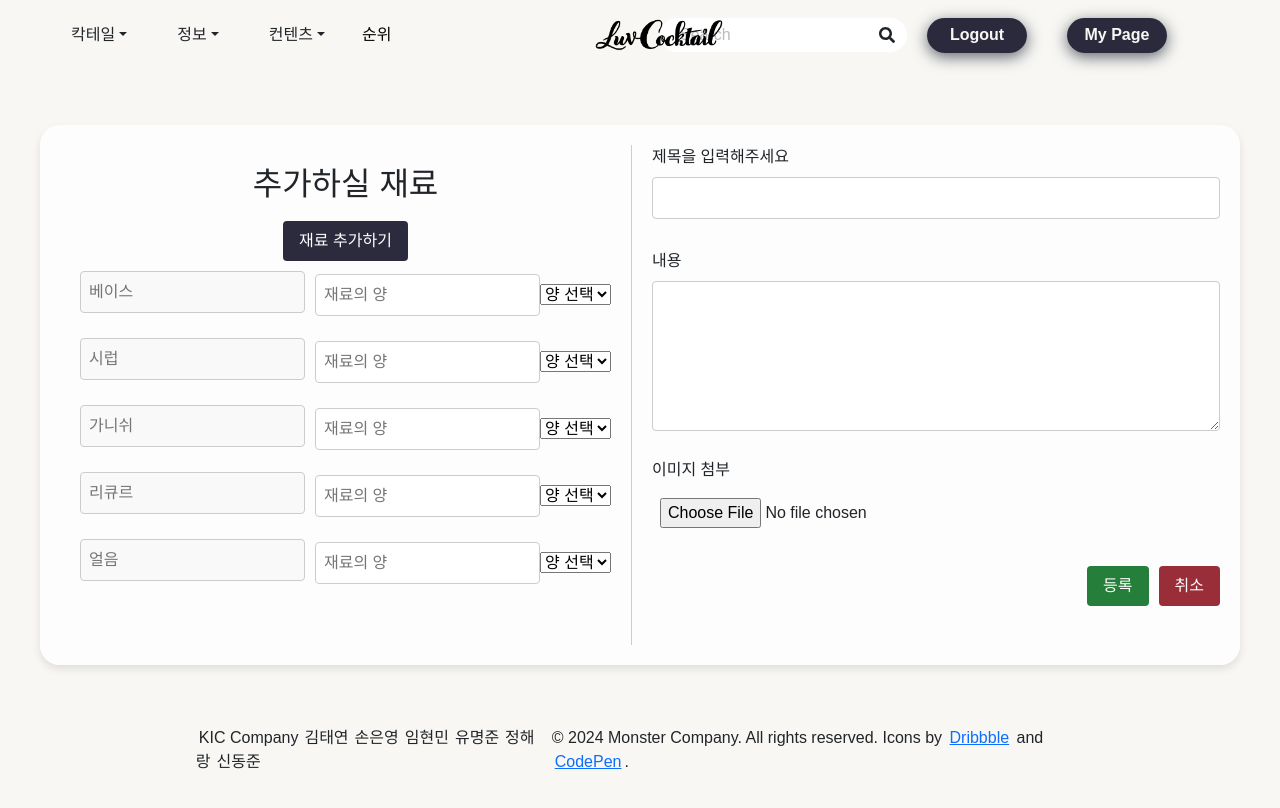
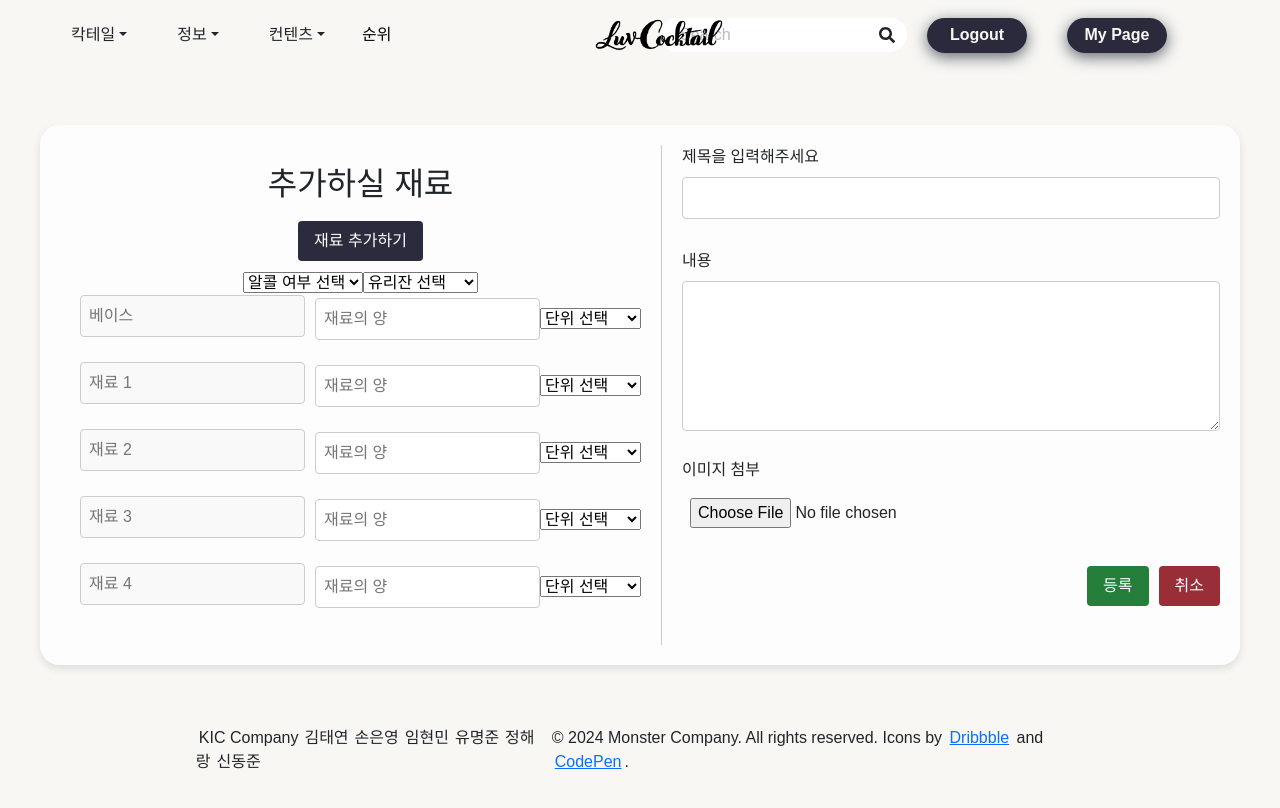
Before and after one commit to KICMonster/frontend-monster, a React (Vite) app in the folder front/: page /mycocktail in a window 1280 px wide. Shown: the top 808 px of the page. Built offline with nearby package versions, Linux system fonts and the light colour scheme; sample sign-in values are in the browser's storage; the HTML template or start-up script is replaced by a standard one; a web font is replaced by a local one.

Commit message:
main css +기가등등 fix

```diff
--- a/front/src/pages/cocktail/CustomCocktail.jsx
+++ b/front/src/pages/cocktail/CustomCocktail.jsx
@@ -15,7 +15,7 @@ function CustomCocktail() {
 
   const fetchAllCocktails = async () => {
     try {
-      const endpoint = 'https://localhost:9092/customCocktails';
+      const endpoint = 'https://localhost:9092/api/custom';
       const response = await fetch(endpoint);
       const data = await response.json();
       const shuffledData = shuffleArray(data);
@@ -117,7 +117,7 @@ function CustomCocktail() {
       </div>
       <div className="container" style={{ gridTemplateColumns: 'repeat(5, 1fr)' }}>
         {currentItems.map(cocktail => (
-          <Link key={cocktail.customNm} to={`/customcocktail/${cocktail.customNm}`} className="cocktail-link">
+         <Link key={cocktail.cocktailId} to={`/customcocktail/${cocktail.cocktailId}`} className="cocktail-link">
             <div className="cocktail-item">
               <div className="image-box">
                 <img src={cocktail.imageUrl || 'default-image-url.jpg'} alt={cocktail.name} className="cocktail-image" />
--- a/front/src/pages/cocktail/CustomCocktailDetail.jsx
+++ b/front/src/pages/cocktail/CustomCocktailDetail.jsx
@@ -3,7 +3,7 @@ import { useParams } from "react-router-dom";
 import BasicLayout from "../../layouts/BasicLayout";
 
 function CustomCocktailDetail() {
-  const { customNm } = useParams();
+  const { cocktailId } = useParams();
   const [cocktail, setCocktail] = useState(null);
   const [error, setError] = useState(null);
   const [recommendation, setRecommendation] = useState(0);
@@ -11,7 +11,7 @@ function CustomCocktailDetail() {
 
   const fetchCocktailDetail = async () => {
     try {
-      const cocktailEndpoint = `https://localhost:9092/customCocktails/search/?name=${customNm}`;
+      const cocktailEndpoint = `https://localhost:9092/api/custom/${cocktailId}`;
       const cocktailResponse = await fetch(cocktailEndpoint);
       const cocktailData = await cocktailResponse.json();
       setCocktail(cocktailData);
@@ -23,7 +23,7 @@ function CustomCocktailDetail() {
 
   useEffect(() => {
     fetchCocktailDetail();
-  }, [customNm]);
+  }, [cocktailId]);
 
   // 추천 기능
   const handleRecommendation = () => {
--- a/front/src/pages/contents/MyCocktail.jsx
+++ b/front/src/pages/contents/MyCocktail.jsx
@@ -21,7 +21,9 @@ function MyCocktail() {
   const [selectedFile, setSelectedFile] = useState(null);
   const [title, setTitle] = useState(""); // 제목 상태
   const [description, setDescription] = useState(""); // 설명 상태
-  const [ingredients, setIngredients] = useState([ // 재료 상태
+  const [isAlcoholic, setIsAlcoholic] = useState(""); // 알콜 여부 상태
+  const [glassType, setGlassType] = useState(""); // 유리잔 타입 상태
+  const [ingredients, setIngredients] = useState([
     { id: 1, name: "", amount: "", volume: "" },
     { id: 2, name: "", amount: "", volume: "" },
     { id: 3, name: "", amount: "", volume: "" },
@@ -30,7 +32,7 @@ function MyCocktail() {
   ]);
 
   const [error, setError] = useState(null);
-  const placeholders = ["베이스", "시럽", "가니쉬", "리큐르", "얼음"]; // 재료 플레이스홀더
+  const placeholders = ["베이스", "재료 1", "재료 2", "재료 3", "재료 4"]; // 재료 플레이스홀더
 
 
   // 입력 필드 값이 변경될 때 실행되는 함수
@@ -49,7 +51,7 @@ function MyCocktail() {
       setIngredients(prevIngredients => {
         const hasEmptyOrNullValues = prevIngredients.some(ingredient => !ingredient.name || !ingredient.amount);
         if (hasEmptyOrNullValues) {
-          alert("남은 빈 재료들을 채워주세요! ㅠㅠ.");
+          alert("빈 재료들을 채워주세요!");
           return prevIngredients;
         }
         return [
@@ -68,12 +70,12 @@ function MyCocktail() {
     // 재료 유효성 검사 및 값 변경 여부 확인
 
     if (ingredients.every(ingredient => !ingredient.name.trim() || !ingredient.amount.trim())) {
-      alert("모든 재료의 이름과 양을 입력하세요.");
+      alert("최소 4개의 재료의 이름과 양을 입력하세요.");
       return;
     }
 
-    // 입력 필드 유효성 검사
-    if (!title || !description) {
+    // 입력 필드 유효성 검사 : 제목, 설명, 이미지
+    if (!title || !description || !selectedFile) {
       alert("입력 필드를 모두 채워주세요.");
       return;
     }
@@ -88,13 +90,64 @@ function MyCocktail() {
       // 빈 값이나 널 값이 포함된 요소를 제거
       const filteredIngredients = ingredients.filter(ingredient => ingredient.name.trim() !== "" && ingredient.amount.trim() !== "");
 
-      console.log("제목:", title, "내용:", description, "재료:", filteredIngredients, "로 폼을 제출합니다.");
+      console.log("제목:", title, "내용:", description, "재료:", filteredIngredients, "알콜 여부:", isAlcoholic, "유리잔 타입:", glassType, "로 폼을 제출합니다.");
       alert("등록되었습니다.");
     } catch (error) {
       console.error("오류 발생:", error);
       setError(error.message);
     }
+    if (selectedFile) {
+      const filteredIngredients = ingredients.filter(ingredient => ingredient.name.trim() !== "" && ingredient.amount.trim() !== "");
+      const formData = new FormData();
+      formData.append('name', title);
+      formData.append('image', selectedFile);  // 파일 데이터를 formData에 추가
+      formData.append('description', description);
+      // formData.append('ingredient1', ingredient1);
+      // formData.append('ingredient2', ingredient2);
+      // formData.append('ingredient3', ingredient3);
+      // formData.append('ingredient4', ingredient4);
+      // formData.append('ingredient5', ingredient5);
+      // formData.append('ingredient6', ingredient6);
+      // formData.append('ingredient7', ingredient7);
+      // formData.append('ingredient8', ingredient8);
+      // formData.append('ingredient9', ingredient9);
+      // formData.append('measure1', measure1);
+      // formData.append('measure2', measure2);
+      // formData.append('measure3', measure3);
+      // formData.append('measure4', measure4);
+      // formData.append('measure5', measure5);
+      // formData.append('measure6', measure6);
+      // formData.append('measure7', measure7);
+      // formData.append('measure8', measure8);
+      // formData.append('measure9', measure9);
+      filteredIngredients.forEach((ingredient, index) => {
+        formData.append(`ingredient${index + 1}`, ingredient.name);
+        formData.append(`measure${index + 1}`, ingredient.amount);
+      });
+      formData.append('alcoholic', isAlcoholic);
+      formData.append('glass', glassType);
+
+      try {
+        const response = await axios.post('https://localhost:9092/api/custom', formData, {
+          headers: {
+            'Authorization': `Bearer ${localStorage.getItem('jwt')}`
+          }
+        });
+
+        if (response.status === 200 && response.data) {
+          alert('칵테일이 성공적으로 등록되었습니다.');
+          // 여기에서 응답으로 받은 cocktailId를 사용하여 페이지 이동
+          navigate(`/customcocktail/${response.data.cocktailId}`);
+        } else {
+          throw new Error('서버 에러');
+        }
+      } catch (error) {
+        alert('사진 업로드 중 에러 발생: ' + error.message);
+      }
+    }
   };
+
+ /////////////////////////// // 제출이 끝나는 위치/////////////////////////
 
   // 파일 선택 시 실행되는 함수
   const handleFileChange = (e) => {
@@ -131,6 +184,7 @@ function MyCocktail() {
       alert(`최대 ${maxLength}자까지 입력할 수 있습니다.`);
     }
   };
+
   // 볼륨 변경 핸들러
   const handleVolumeChange = (id, value) => {
     setIngredients(prevIngredients =>
@@ -139,6 +193,7 @@ function MyCocktail() {
       )
     );
   };
+
 
 
   return (
@@ -151,6 +206,30 @@ function MyCocktail() {
               <button type="button" onClick={addIngredient} className="MyAddButton">
                 재료 추가하기
               </button>
+              <div className="MySelectContainer">
+                <select
+                  value={isAlcoholic}
+                  onChange={(e) => setIsAlcoholic(e.target.value)}
+                  className="MySelect"
+                >
+                  <option value="" selected disabled>알콜 여부 선택</option>
+                  <option value="알콜">알콜</option>
+                  <option value="논알콜">논알콜</option>
+                </select>
+                <select
+                  value={glassType}
+                  onChange={(e) => setGlassType(e.target.value)}
+                  className="MySelect"
+                >
+                  <option value="" selected disabled>유리잔 선택</option>
+                  <option value="하이볼">하이볼</option>
+                  <option value="칵테일 글래스">칵테일 글래스</option>
+                  <option value="샷 글래스">샷 글래스</option>
+                  <option value="와인 글래스">와인 글래스</option>
+                  <option value="맥주 글래스">맥주 글래스</option>
+                  <option value="기타">기타</option>
+                </select>
+              </div>
               <div className="MyIngredientsContainer">
                 {ingredients.map((ingredient, index) => (
                   <div key={ingredient.id} className="MyFormGroup">
@@ -163,7 +242,7 @@ function MyCocktail() {
                           handleInputChange(ingredient.id, "name", e.target.value)
                         }
                         onFocus={(e) => e.target.placeholder = ''}
-                        onBlur={(e) => e.target.placeholder = placeholders[index] ? `${placeholders[index]} 이름` : `재료 ${ingredient.id} 이름`}
+                        onBlur={(e) => e.target.placeholder = placeholders[index] ? `${placeholders[index]}` : `재료 ${ingredient.id}`}
                         className="MyIngredientInput"
                         maxLength="15"
                         onKeyUp={() => handleMaxLengthAlert(ingredient.name.length, 15)}
@@ -179,23 +258,32 @@ function MyCocktail() {
                         maxLength="15"
                         onKeyUp={() => handleMaxLengthAlert(ingredient.amount.length, 15)}
                       />
-                      <div className="MyVolumeDropdown">
+                      <div>
                         <select
                           value={ingredient.volume}
                           onChange={(e) => handleVolumeChange(ingredient.id, e.target.value)}
+                          className="MyVolumeDropdown"
                         >
-                          <option value="">양 선택</option>
-                          <option value="드롭">드롭</option>
-                          <option value="대시">대시</option>
-                          <option value="티스푼">티스푼</option>
-                          <option value="온스">온스</option>
-                          <option value="지거">지거</option>
-                          <option value="컵">컵</option>
-                          <option value="파인트">파인트</option>
-                          <option value="병">병</option>
-                          <option value="휩스">휩스</option>
-                          <option value="쿼트">쿼트</option>
-                          <option value="갤런">갤런</option>
+                          <option value="" selected disabled>단위 선택</option>
+                          <option value="ounce">온스</option>
+                          <option value="Dash">대시</option>
+                          <option value="ts">티스푼</option>
+                          <option value="Jigger">지거</option>
+                          <option value="Drop">드롭</option>
+                          <option value="Ts">테이블 스푼</option>
+                          <option value="pony">포니</option>
+                          <option value="finger">핑거</option>
+                          <option value="Gill">길</option>
+                          <option value="Split">스플리트</option>
+                          <option value="Cup">컵</option>
+                          <option value="Pint">핀트</option>
+                          <option value="Fifth">핍스</option>
+                          <option value="Quart">쿼트</option>
+                          <option value="Gallon">겔론</option>
+                          <option value="Magnum">메그넘</option>
+                          <option value="Jeroboam">제로보움</option>
+                          <option value="합">합</option>
+                          <option value="승">승</option>
                         </select>
                       </div>
                     </div>
```
Also changed, not shown: front/src/component/detail/AnalysisComplete.jsx (+2 -8 lines), front/src/component/main/CocktailLink.jsx (deleted, +0 -30 lines), front/src/component/main/styles/Grid.css (+38 -13 lines), front/src/component/main/styles/InteractiveImage.module.css (deleted, +0 -47 lines), front/src/router/root.jsx (+5 -5 lines).
